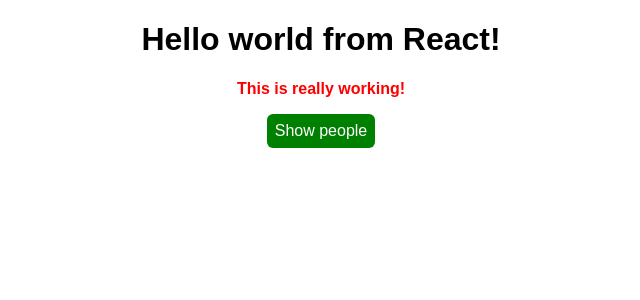
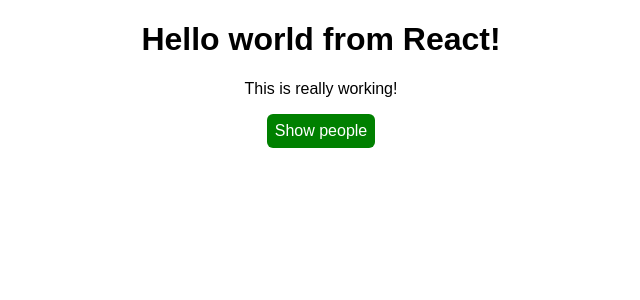
Before and after one commit to PatrickBoyn/learning-react, a React (Create React App) app: page / in a window 1280 px wide. Shown: the top 300 px of the page, without its empty margins (319-959 px from the left). Built offline with nearby package versions, Linux system fonts and the light colour scheme.

Commit message:
Set classes to being an empty array.

```diff
--- a/src/App.js
+++ b/src/App.js
@@ -85,7 +85,7 @@ class App extends Component {
 
       style.backgroundColor = 'red';
     }
-    let classes = ['red', 'bold'].join(' ');
+    let classes = [];
 
     return (
       <div className="App">
```
